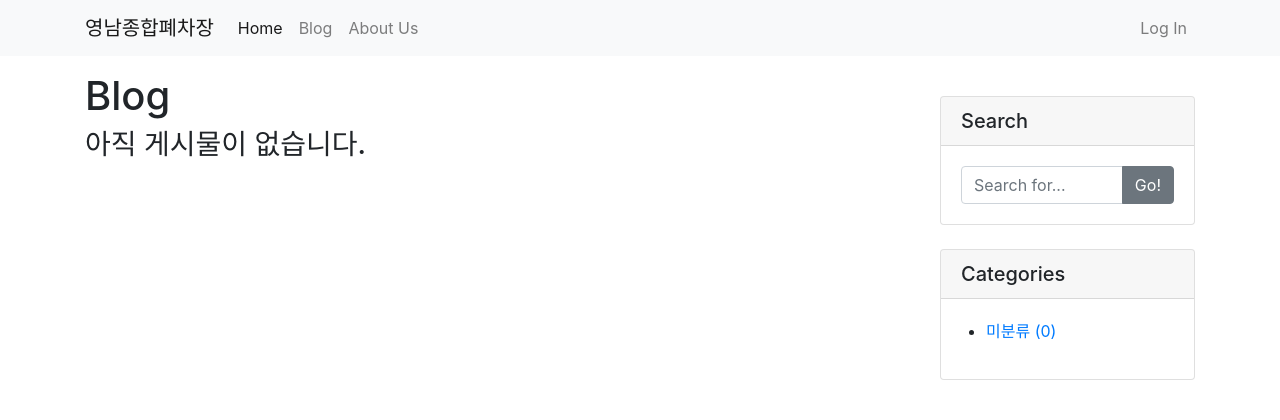
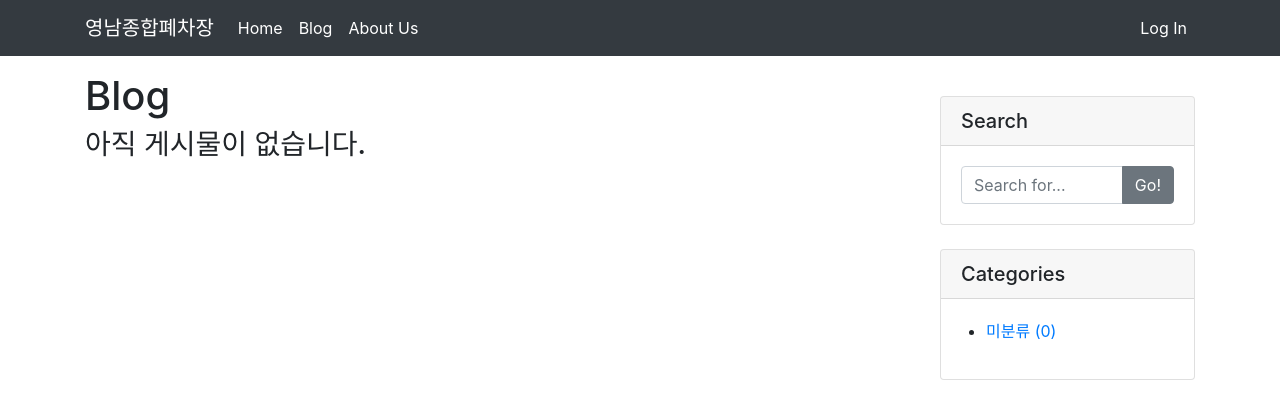
Before and after one commit to MJungJo/Graduated_Project, a Django app: page /blog/ in a window 1280 px wide. Shown: the top 420 px of the page. Run offline with Django 4.2, Linux system fonts and the light colour scheme; data that the repository does not hold is empty; some libraries are stand-ins or nearby versions.

Commit message:
꾸미기

```diff
--- a/blog/templates/blog/navbar.html
+++ b/blog/templates/blog/navbar.html
@@ -11,9 +11,9 @@
     </head>
     <body>
         <!--네비게이션 바-->
-        <nav class="navbar navbar-expand-lg navbar-light bg-light">
+        <nav class="navbar navbar-expand-lg navbar-light bg-dark">
             <div class="container">
-                <a class="navbar-brand" href="/">영남종합폐차장</a>
+                <a class="navbar-brand" href="/" style="color:white;">영남종합폐차장</a>
 
                 <button class="navbar-toggler" type="button" data-toggle="collapse" data-target="#navbarNavDropdown"
                     aria-controls="navbarNavDropdown" aria-expanded="false" aria-label="Toggle navigation">
@@ -23,24 +23,14 @@
                 <div class="collapse navbar-collapse" id="navbarNavDropdown">
                     <ul class="navbar-nav mr-auto">
                         <li class="nav-item active">
-                            <a class="nav-link" href="/">Home</a>
+                            <a class="nav-link" href="/" style="color:white;">Home</a>
                         </li>
                         <li class="nav-item">
-                            <a class="nav-link" href="/blog/">Blog</a>
+                            <a class="nav-link" href="/blog/" style="color:white;">Blog</a>
                         </li>
                         <li class="nav-item">
-                            <a class="nav-link" href="/about_us/">About Us</a>
+                            <a class="nav-link" href="/about_us/" style="color:white;">About Us</a>
                         </li>
-                        <!--
-                        <li class="nav-item dropdown">
-                            <a class="nav-link dropdown-toggle" href="#" id="navbarDropdownMenuLink" role="button"
-                                data-toggle="dropdown" aria-haspopup="true" aria-expanded="false">Dropdown link</a>
-                            <div class="dropdown-menu" aria-labelledby="navbarDropdownMenuLink">
-                                <a class="dropdown-item" href="#">Action</a>
-                                <a class="dropdown-item" href="#">Another action</a>
-                                <a class="dropdown-item" href="#">Something else here</a>
-                            </div>
-                        </li>-->
                     </ul>
                     <!--네비게이션 오르쪽 정렬-->
                     <ul class="navbar-nav ml-auto">
@@ -52,7 +42,7 @@
                                role="button"
                                data-toggle="dropdown"
                                aria-haspopup="true"
-                               aria-expanded="false">
+                               aria-expanded="false" style="color:white;">
                                 {{ user.username }}
                             </a>
                             <div class="dropdown-menu" aria-labelledby="navbarDropdownMenuLink">
@@ -61,7 +51,10 @@
                         </li>
                         {% else %}
                         <li class="nav-item">
-                            <a class="nav-link" href="#" data-toggle="modal" data-target="#loginModal">Log In</a>
+                            <a class="nav-link" href="#"
+                               data-toggle="modal"
+                               data-target="#loginModal"
+                               style="color:white;">Log In</a>
                         </li>
                         {% endif %}
                     </ul>
--- a/blog/templates/blog/post_list.html
+++ b/blog/templates/blog/post_list.html
@@ -55,7 +55,7 @@
             {% endif %}
 
             <!--truncatewords : 글자 수 제한-->
-            <p class="card-text">{{ p.get_content_markdown | truncatewords_html:45 | safe }}</p>
+            <p class="card-text">{{ p.get_content_markdown | truncatewords_html:10 | safe }}</p>
             <!--태그-->
             {% if p.tags.exists %}
                 <i class="fa-solid fa-tags"></i>
--- a/single_pages/templates/single_pages/about_us.html
+++ b/single_pages/templates/single_pages/about_us.html
@@ -45,7 +45,7 @@
                 <div class="card" data-toggle="modal" data-target="#Car1">
                     <img clss="card-img-top" src="{% static 'single_pages/images/madal1.jpg' %}">
                     <div class="card-body">
-                        <h5 class="card-title">LOCATION</h5>
+                        <h5 class="card-title"><b>LOCATION</b></h5>
                         <p>위치 주소를 확인하고 싶으면 클릭하세요</p>
                     </div>
                 </div>
@@ -56,7 +56,7 @@
                 <div class="card" data-toggle="modal" data-target="#Car2">
                     <img clss="card-img-top" src="{% static 'single_pages/images/madal2.jpg' %}">
                     <div class="card-body">
-                        <h5 class="card-title">폐차 대상</h5>
+                        <h5 class="card-title"><b>폐차 대상</b></h5>
                         <p>저희 폐차장에서 취급하는 대상은?</p>
                     </div>
                 </div>
--- a/single_pages/templates/single_pages/about_us_modal1.html
+++ b/single_pages/templates/single_pages/about_us_modal1.html
@@ -27,7 +27,8 @@
                   </p>
                   <p>
                       <b>지도앱</b><br/>
-                      <a href="https://map.naver.com/v5/search/%EC%98%81%EB%82%A8%EC%A2%85%ED%95%A9%ED%8F%90%EC%B0%A8%EC%9E%A5/place/34541998?c=14311637.5367041,4328849.8813625,18,0,0,2,dh&placePath=%2Fhome%3Fentry=pll">
+                      <a href="https://map.naver.com/v5/search/%EC%98%81%EB%82%A8%EC%A2%85%ED%95%A9%ED%8F%90%EC%B0%A8%EC%9E%A5/place/34541998?c=14311637.5367041,4328849.8813625,18,0,0,2,dh&placePath=%2Fhome%3Fentry=pll"
+                         target=”_blank”>
                           Naver Map
                       </a>
                   </p>
--- a/single_pages/templates/single_pages/landing.html
+++ b/single_pages/templates/single_pages/landing.html
@@ -34,9 +34,9 @@
                 <div class="card mt-1">
                     <div class="card-body">
                         <h6>
-                            <a href="{{ post.get_absolute_url }}"
+                            </b><a href="{{ post.get_absolute_url }}"
                                class="text-decoration-none text-dark">
-                                {{ post.title }}
+                                <h5><b>{{ post.title }}</b></h5>
                             </a>
                         </h6>
                         <span class="badge badge-pill badge-light float-right">
```
